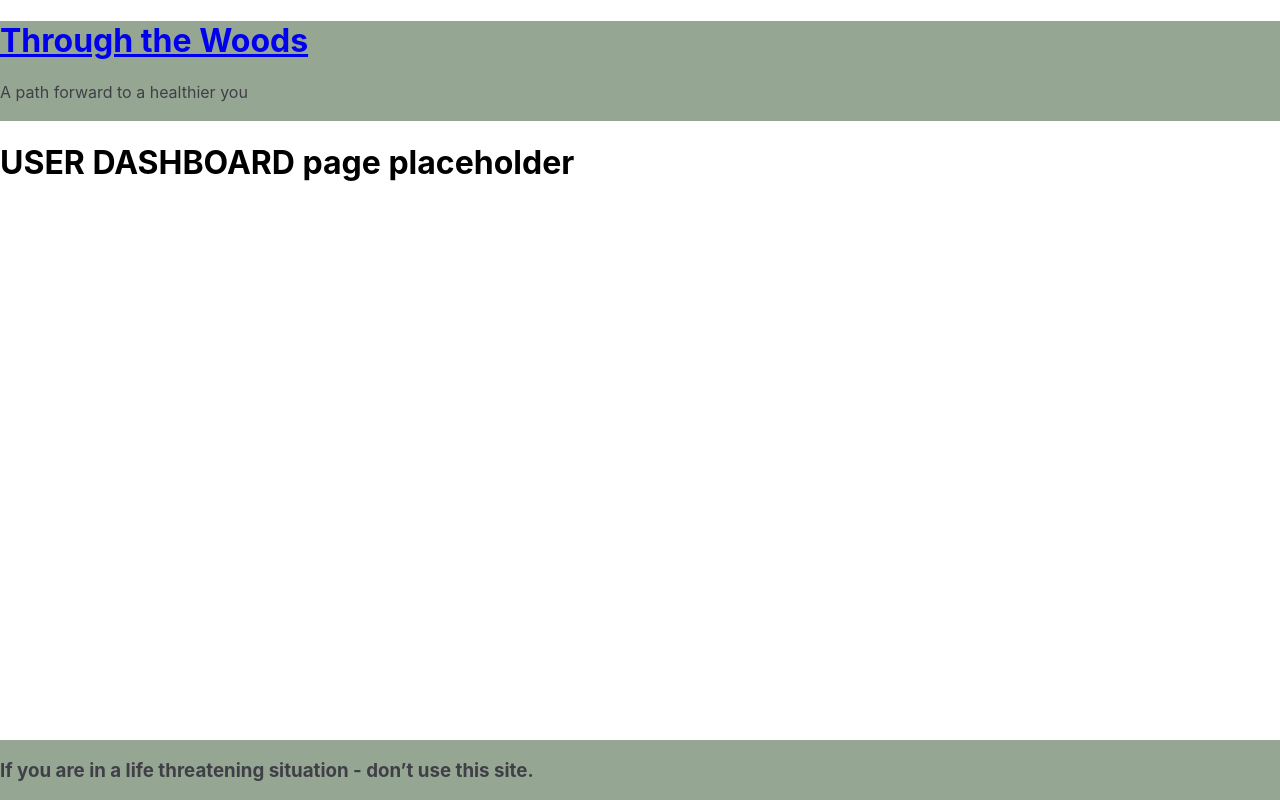
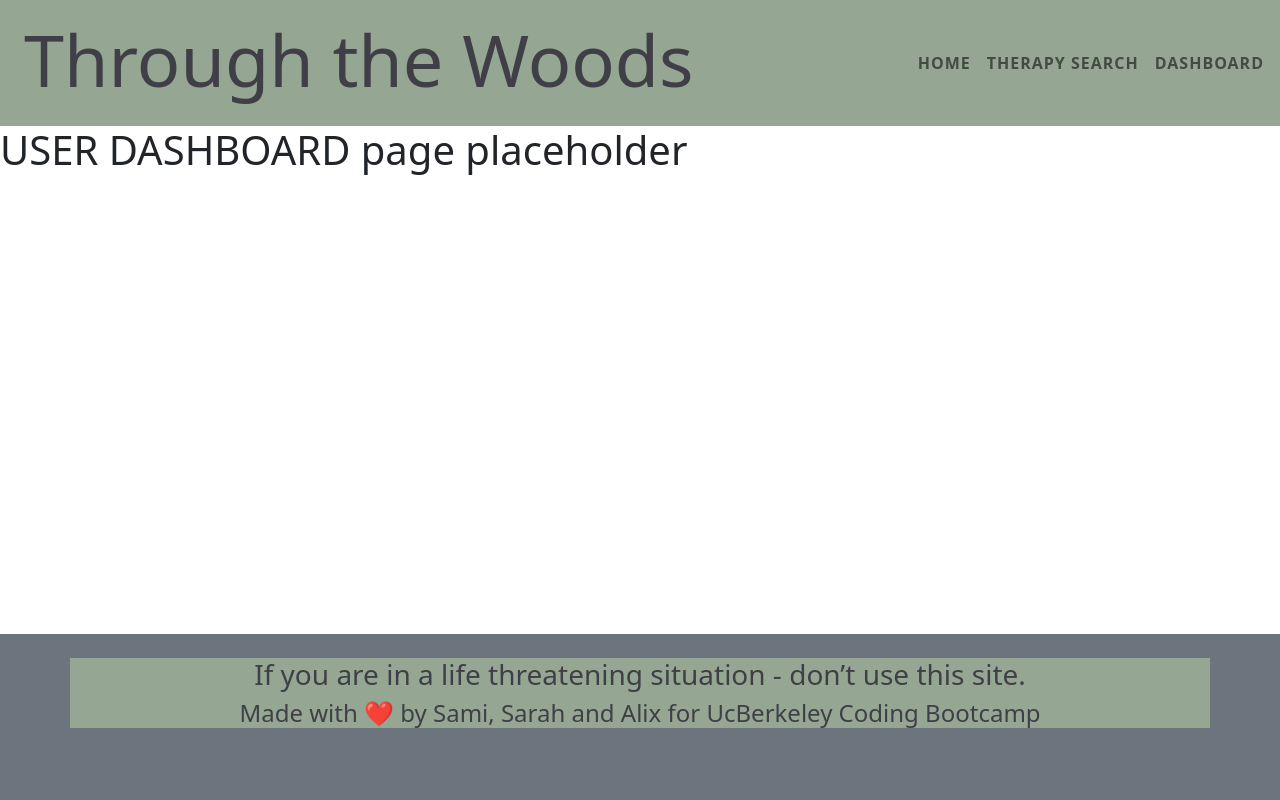
Before and after one commit to samikhawja/project_three, a React (Create React App) app in the folder client/: page /dashboard in a window 1280 px wide. Built offline with nearby package versions, Linux system fonts and the light colour scheme.

Commit message:
Add default font-family Imported bootstrap in src/index Implemented nav component & custom css for header Implemented nav component & custom css for footer

```diff
--- a/client/src/App.css
+++ b/client/src/App.css
@@ -1,38 +1,7 @@
-.App {
-  text-align: center;
+/* Import google fonts to access Roboto font */
+@import url('https://fonts.googleapis.com/css2?family=Quicksand:wght@500;600&display=swap');
+
+/* Set default font */
+* {
+  font-family: 'Quicksand', sans-serif;
 }
-
-.App-logo {
-  height: 40vmin;
-  pointer-events: none;
-}
-
-@media (prefers-reduced-motion: no-preference) {
-  .App-logo {
-    animation: App-logo-spin infinite 20s linear;
-  }
-}
-
-.App-header {
-  background-color: #282c34;
-  min-height: 100vh;
-  display: flex;
-  flex-direction: column;
-  align-items: center;
-  justify-content: center;
-  font-size: calc(10px + 2vmin);
-  color: white;
-}
-
-.App-link {
-  color: #61dafb;
-}
-
-@keyframes App-logo-spin {
-  from {
-    transform: rotate(0deg);
-  }
-  to {
-    transform: rotate(360deg);
-  }
-}
--- /dev/null
+++ b/client/src/components/footer/footer.css
@@ -0,0 +1,5 @@
+#global-footer {
+    position: fixed;
+    left: 0;
+    bottom: 0;
+}
--- a/client/src/components/footer/index.js
+++ b/client/src/components/footer/index.js
@@ -1,13 +1,9 @@
 import React from "react";
+import './footer.css';
 
 const myStyle = {
   color: "#403F48",
   backgroundColor: "#95A792",
-  position: "fixed",
-  left: "0",
-  bottom: "0",
-  height: "60px",
-  width: "100%",
 };
 const Footer = () => {
   // const location = useLocation();
@@ -15,7 +11,7 @@ const Footer = () => {
   // console.log(location, history);
 
   return (
-    <footer className="w-100 mt-auto bg-secondary p-4">
+    <footer className="w-100 mt-auto bg-secondary p-4" id="global-footer">
       <div style={myStyle} className="container text-center mb-5">
         <h3>
           {" "}
--- /dev/null
+++ b/client/src/components/header/header.css
@@ -0,0 +1,19 @@
+#header-nav {
+    background-color: #95A792;
+    font-weight: bolder;
+    /* Don't linebreak between words in an element*/
+    white-space: nowrap;
+    color: #403F48;
+    top: 0;
+}
+
+#brand {
+    /* color: #FB8974; */
+    /* font-weight: bold; */
+    /* letter-spacing: 1px; */
+}
+
+#nav-pages {
+    letter-spacing: 1px;
+    text-decoration: none;
+}
--- a/client/src/components/header/index.js
+++ b/client/src/components/header/index.js
@@ -1,15 +1,9 @@
 import React from "react";
-import { Link } from "react-router-dom";
+import { Navbar, Nav} from 'react-bootstrap';
+import './header.css';
 
 // COMMENTED OUT until auth is set up, same line 12 & 30
 // import Auth from "../../utils/auth";
-
-const myStyle = {
-  color: "#403F48",
-  backgroundColor: "#95A792",
-  height: "100px",
-  width: "100%",
-};
 
 const Header = () => {
   // COMMENTED OUT until auth is set up
@@ -18,42 +12,87 @@ const Header = () => {
   //   Auth.logout();
   // };
   return (
-    <header className="bg-primary text-light mb-4 py-3 flex-row align-center">
-      <div
-        style={myStyle}
-        className="container flex-row justify-space-between-lg justify-center align-center"
-      >
-        <div>
-          <Link className="text-light" to="/">
-            <h1 className="m-0">Through the Woods</h1>
-          </Link>
-          <p className="m-0">A path forward to a healthier you</p>
-        </div>
-
-        {/* COMMENTED OUT until auth is set up, */}
-        {/* <div>
-          {Auth.loggedIn() ? (
-            <>
-              <Link className="btn btn-lg btn-info m-2" to="/me">
-                {Auth.getProfile().data.username}'s profile
-              </Link>
-              <button className="btn btn-lg btn-light m-2" onClick={logout}>
-                Logout
-              </button>
-            </>
-          ) : (
-            <>
-              <Link className="btn btn-lg btn-info m-2" to="/login">
-                Login
-              </Link>
-              <Link className="btn btn-lg btn-light m-2" to="/signup">
-                Signup
-              </Link>
-            </>
-          )}
-        </div> */}
-      </div>
-    </header>
+    <Navbar id="header-nav" className="justify-content-between flex-wrap py-3 toggle-justify">
+      <h1 className="display-2 px-4" id="brand">Through the Woods</h1>
+      <Nav className="px-2 fs-6" id="nav-pages">
+          <Nav.Link href="/" >
+              HOME
+          </Nav.Link>
+          <Nav.Link href="/therapy">
+              THERAPY SEARCH
+          </Nav.Link>
+          <Nav.Link href="/dashboard">
+              DASHBOARD
+          </Nav.Link>
+        </Nav>
+    </Navbar>
+    // <header className="bg-primary text-light mb-4 py-3 flex-row align-center">
+    //   <div
+    //     style={myStyle}
+    //     className="container flex-row justify-space-between-lg justify-center align-center"
+    //   >
+    //     <div>
+    //       <Link className="text-light" to="/">
+    //         <h1 className="m-0">Through the Woods</h1>
+    //       </Link>
+    //       <p className="m-0">A path forward to a healthier you</p>
+    //     </div>
+    //     <ul className="flex-row">
+    //         <li className="mx-1">
+    //             <Link to="/">
+    //                 Home
+    //             </Link>
+    //         </li>
+    //         <li className="mx-1">
+    //             <Link to="/Therapy">
+    //                 Therapy
+    //             </Link>
+    //         </li>
+    //         <li className="mx-1">
+    //             <Link to="/dashboard">
+    //                 Dashboard
+    //             </Link>
+    //         </li>
+    //         <li className="mx-1">
+    //             <Link to="/setting">
+    //                 Setting
+    //             </Link>
+    //         </li>
+    //         <li className="mx-1">
+    //             <Link to="/journal">
+    //                 Journal
+    //             </Link>
+    //         </li>
+    //         <li className="mx-1">
+    //             <Link to="/calendar">
+    //                 Calendar
+    //             </Link>
+    //         </li>
+    //     </ul>
+        // {/* COMMENTED OUT until auth is set up, */}
+        // {/* <div>
+        //   {Auth.loggedIn() ? (
+        //     <>
+        //       <Link className="btn btn-lg btn-info m-2" to="/me">
+        //         {Auth.getProfile().data.username}'s profile
+        //       </Link>
+        //       <button className="btn btn-lg btn-light m-2" onClick={logout}>
+        //         Logout
+        //       </button>
+        //     </>
+        //   ) : (
+        //     <>
+        //       <Link className="btn btn-lg btn-info m-2" to="/login">
+        //         Login
+        //       </Link>
+        //       <Link className="btn btn-lg btn-light m-2" to="/signup">
+        //         Signup
+        //       </Link>
+        //     </>
+        //   )}
+        // </div> */}
+    //   </div>
+    // </header>
   );
 };
 
--- a/client/src/index.js
+++ b/client/src/index.js
@@ -3,6 +3,7 @@ import ReactDOM from 'react-dom';
 import './index.css';
 import App from './App';
 import * as serviceWorker from './serviceWorker';
+import 'bootstrap/dist/css/bootstrap.css';
 import 'react-bootstrap';
 
 ReactDOM.render(
```
